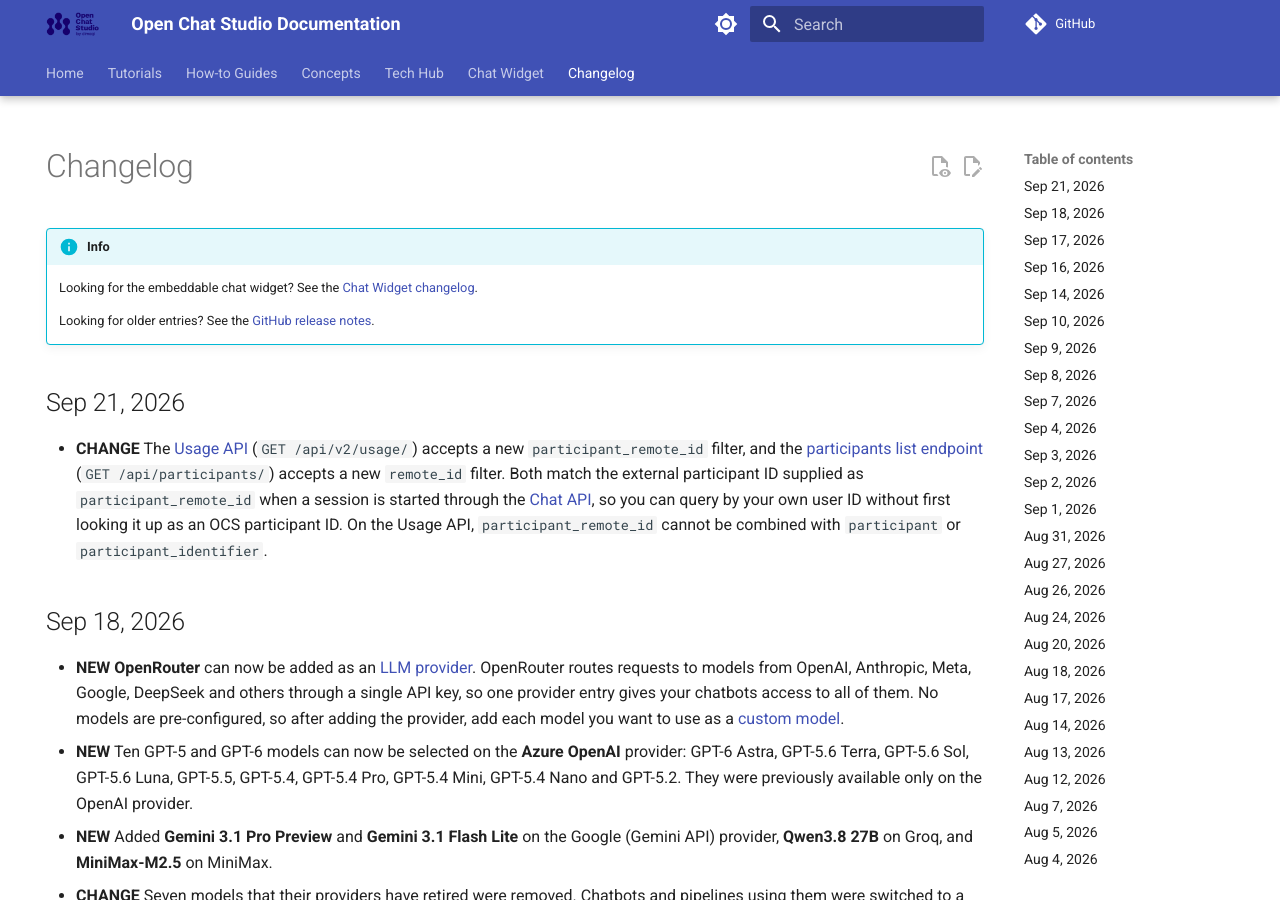
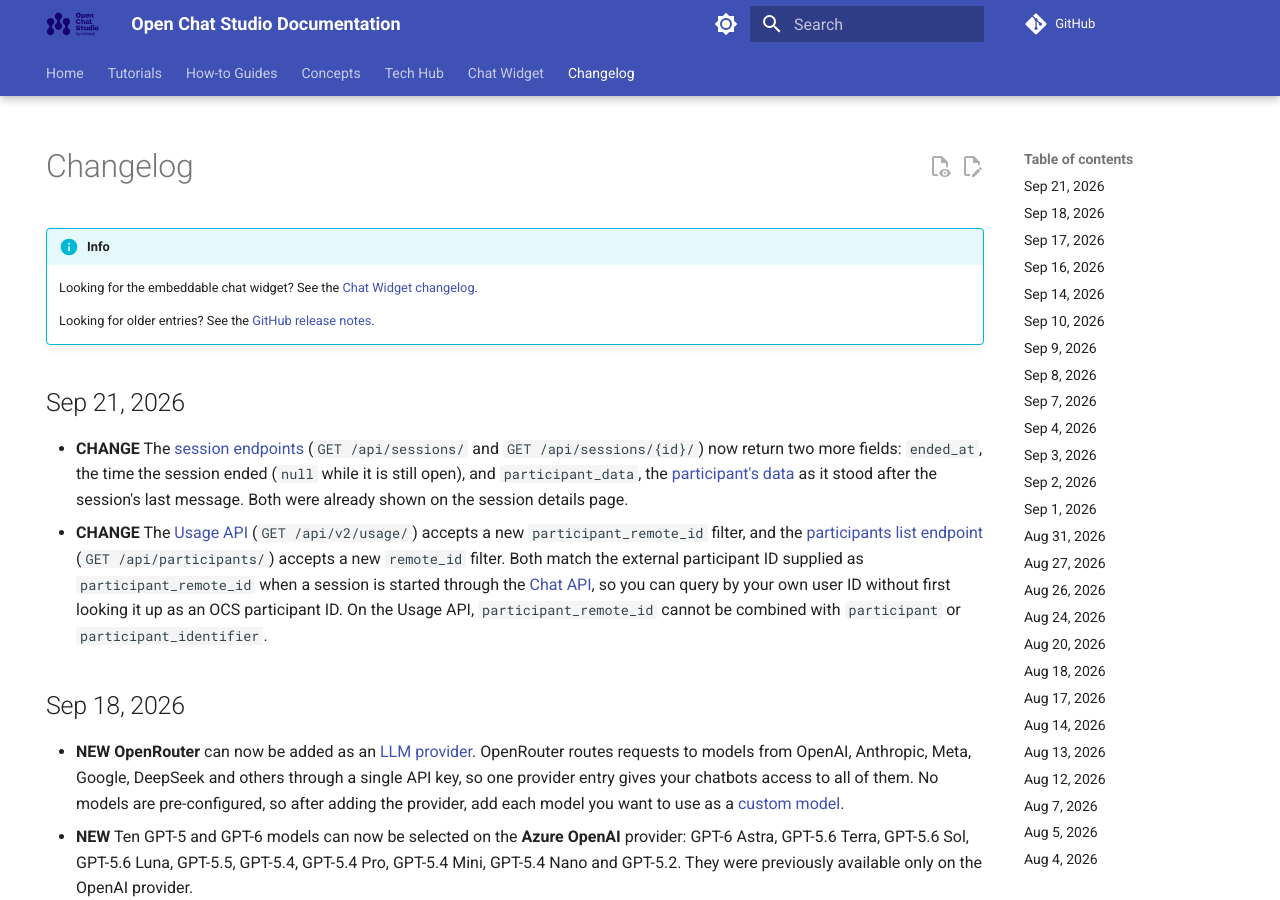
Before and after one commit to dimagi/open-chat-studio-docs, an MkDocs documentation site: the page built from docs/changelog.md, in a window 1280 px wide and 900 px high. Built offline with MkDocs 1.6.1 and Material for MkDocs 9.7.7, drawn with Linux system fonts in a browser that asks for light colours; a script that is not in the unit is left out; comment, search, counter and statistics services are not loaded.

Commit message:
update changelog and docs from OCS PR #4457
Co-Authored-By: Claude Opus 5 (1M context) <noreply@anthropic.com>

```diff
--- a/docs/changelog.md
+++ b/docs/changelog.md
@@ -12,6 +12,7 @@ hide:
     Looking for older entries? See the [GitHub release notes](https://github.com/dimagi/open-chat-studio-docs/releases).
 
 ## Sep 21, 2026
+* **CHANGE** The [session endpoints](api/v1/experiment_sessions.txt) (`GET /api/sessions/` and `GET /api/sessions/{id}/`) now return two more fields: `ended_at`, the time the session ended (`null` while it is still open), and `participant_data`, the [participant's data](concepts/participant_data.md) as it stood after the session's last message. Both were already shown on the session details page.
 * **CHANGE** The [Usage API](api/v2/usage.txt) (`GET /api/v2/usage/`) accepts a new `participant_remote_id` filter, and the [participants list endpoint](api/v1/participants.txt) (`GET /api/participants/`) accepts a new `remote_id` filter. Both match the external participant ID supplied as `participant_remote_id` when a session is started through the [Chat API](api/v1/chat.txt), so you can query by your own user ID without first looking it up as an OCS participant ID. On the Usage API, `participant_remote_id` cannot be combined with `participant` or `participant_identifier`.
 
 ## Sep 18, 2026
```
